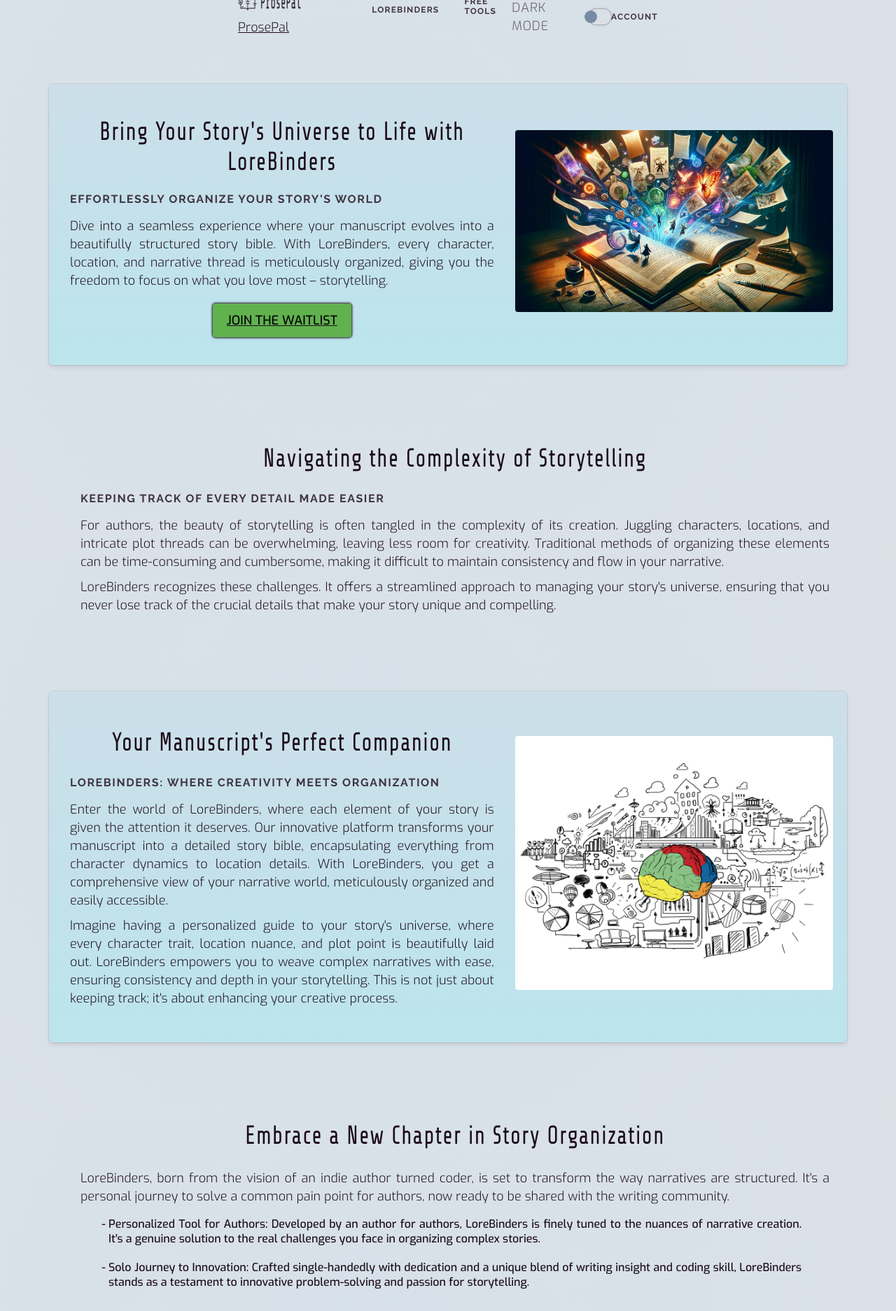
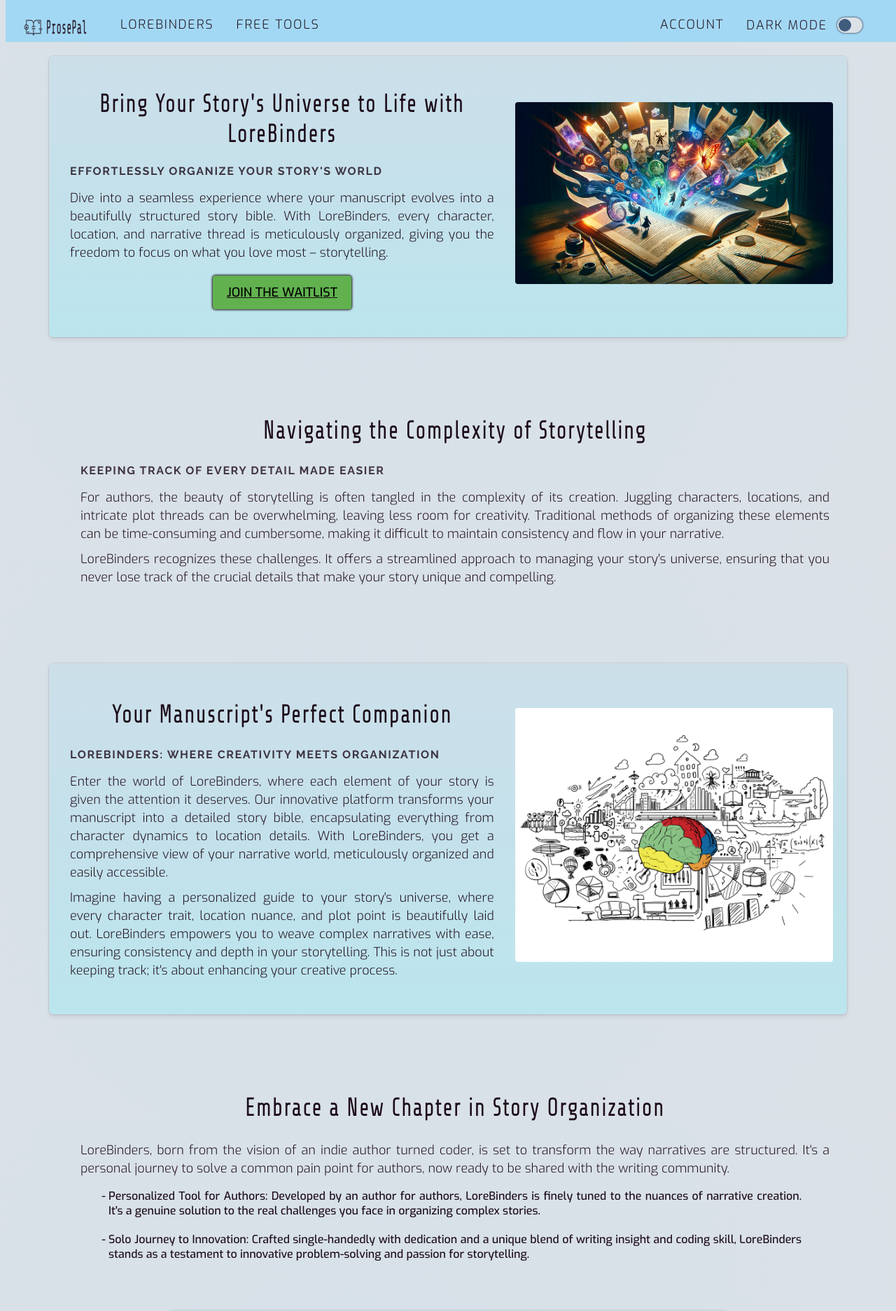
Before and after one commit to ashrobertsdragon/django, a Django app: page / in a window 1280 px wide. Shown: the top 1874 px of the page at 70% size. Run offline with Django 5.2, Linux system fonts and the light colour scheme; the visitor is signed in with stand-in values (Sample User, id 1); some libraries are stand-ins or nearby versions.

Commit message:
updated header

```diff
--- a/src/binders/static/css/style.css
+++ b/src/binders/static/css/style.css
@@ -1,153 +1,3 @@
-/* Body */
-body, button {
-  font-family: 'Exo', sans-serif;
-}
-
-/* Dark Mode and Light Mode */
-body.dark-mode {
-  background: linear-gradient(0deg, #251126, #1c0b19);
-  background-attachment: fixed;
-  color: #DBE1E7;
-}
-body.light-mode {
-  background: radial-gradient(circle at 40% 40%, #d7e1e9, #dbe1e7);
-  background-attachment: fixed;
-  color: #1C0B19;
-}
-
-/* header */
-header {
-  display: flex;
-  justify-content: space-between;
-  align-items: center;
-  height: 32px;
-  max-width: 600px;
-  margin: 0 auto;
-  padding-top: 10px 20px;
-}
-
-.header-left,
-.header-nav,
-.header-right {
-  display: flex;
-  align-items: center;
-}
-
-#logo {
-  height: 32px; /* Smaller logo */
-  width: auto;
-  margin-right: 10px; /* Space after logo */
-}
-
-.header-nav, .header-right, .toggle {
-  font-family: 'Raleway', sans-serif;
-  font-weight: 700;
-  font-size: .75em;
-  text-transform: uppercase;
-  letter-spacing: 0.1em;
-  opacity: .8;
-}
-
-.header-nav ul {
-  list-style: none;
-  padding: 0;
-  margin: 0;
-  display: flex;
-}
-
-.header-nav li {
-  padding: 0 10px;
-}
-
-.dropdown-content {
-  display: none;
-  position: absolute;
-  background-color: #2c2941;
-  min-width: 160px;
-  box-shadow: 0px 8px 16px 0px rgba(0,0,0,0.2);
-  z-index: 1;
-}
-body.dark-mode .dropdown-content {
-  background-color:#1c0b19;
-  color: #DBE1E7;
-}
-
-.dropbtn:focus + .dropdown-content,
-.dropdown-content:hover {
-  display: block;
-}
-
-.header-nav a {
-  padding: 12px 16px;
-  text-decoration: none;
-  display: block;
-  margin-right: 10px;
-}
-.header-nav a:last-child {
-  margin-right: 0;
-}
-
-.dropdown:hover .dropdown-content {
-  display: block;
-}
-
-.account-dropdown {
-  position: relative;
-  margin-left: auto;
-}
-
-
-/* Section */
-section {
-  margin-top: 3rem;
-  margin-bottom: 30px;
-}
-
-/* Footer */
-footer, .copyright {
-  display: block;
-  text-align: center;
-  margin: auto;
-  font-size: .75rem;
-  padding: 15px 0;
-  position: relative;
-  bottom: 0;
-  width: 100%;
-}
-
-footer.light-mode {
-  background-color: #DBE1E7;
-  color: #3F5C7D;
-}
-
-footer.dark-mode {
-  background: linear-gradient(0deg, #1c0b19, #2c2941);
-  color: #DBE1E7;
-}
-
-.footer-nav,
-.copyright,
-.social-media-links {
-  display: flex;
-  gap: 15px;
-  flex-wrap:wrap;
-  justify-content: center;
-
-}
-.footer-nav a,
-.social-media-links a {
-  padding: 5px 10px;
-}
-
-/* Google Material Symbols */
-.material-symbols-outlined {
-  font-variation-settings:
-  'FILL' 0,
-  'wght' 400,
-  'GRAD' 0,
-  'opsz' 24
-}
-
 /* General styling */
 h1 {
   font-family: 'Share Tech', sans-serif;
@@ -188,7 +38,12 @@ a {
 }
 
 a:hover {
-  color: darkgreen;
+  color: #33222e;
+  transform: scale(1, 1.25);
+}
+
+body.dark-mode a:hover {
+  color: #A4A9AD;
 }
 
 ul {
@@ -200,89 +55,22 @@ ul li {
   text-align: justify;
 }
 
-/*  containers */
-.form-container {
-  max-width: 800px;
-  margin: 0 auto;
-  margin-top: 20px;
-  padding: 0 20px;
+body {
+  background: radial-gradient(circle at 40% 40%, #d7e1e9, #dbe1e7);
+  background-attachment: fixed;
+  color: #1C0B19;
 }
 
-.body-container {
-  max-width: 1200px;
-  margin: 0 auto;
-  margin-top: 20px;
-  padding: 0 20px;
+body.dark-mode {
+  background: linear-gradient(0deg, #251126, #1c0b19);
+  background-attachment: fixed;
+  color: #DBE1E7;
 }
 
-/* Toggle Switch */
-#toggle {
-  display: flex;
-  align-items: center;
-  padding: 15px 0;
+body, button {
+  font-family: 'Exo', sans-serif;
 }
-#toggle p {
-  margin: 0;
-  padding-right: 10px;
-}
-.switch {
-  position: relative;
-  display: inline-block;
-  margin: 0;
-  width: 40px;
-  height: 22px;
-  padding-bottom: 0;
-}
-.switch input {
-  opacity: 0;
-  width: 0;
-  height: 0;
-}
-.slider {
-  position: absolute;
-  cursor: pointer;
-  top: 0;
-  left: 4px;
-  right: 0;
-  bottom: 0;
-  -webkit-transition: .4s;
-  transition: .4s;
-  border-radius: 34px;
-}
-.slider:before {
-  position: absolute;
-  content: "";
-  height: 18px;
-  width: 18px;
-  left: -6px;
-  bottom: 2px;
-  border-radius: 50%;
-  -webkit-transition: .4s;
-  transition: .4s;
-}
-input:checked + .slider {
-  background-color: #3F5C7D;
-  box-shadow: inset 0 0 3px #DBE1E7;;
-}
-input:checked + .slider:before {
-  background-color: #DBE1E7;
-  -webkit-transform: translateX(26px);
-  -ms-transform: translateX(26px);
-  transform: translateX(26px);
-}
-input:not(:checked) + .slider {
-  background-color: #DBE1E7;
-  box-shadow: 0 0 3px #1C0B19;
-}
-input:not(:checked) + .slider:before {
-  background-color: #3F5C7D;
-}
-.slider.round {
-  border-radius: 34px;
-}
-.slider.round:before {
-  border-radius: 50%;
-}
+
 
 /* Form elements */
 select {
@@ -327,6 +115,40 @@ select {
   box-shadow: 0 0 3px rgba(63, 92, 125, 1);
 }
 
+/*  containers */
+.form-container {
+  max-width: 800px;
+  margin: 0 auto;
+  margin-top: 60px;
+  padding: 0 20px;
+}
+
+.body-container {
+  max-width: 1200px;
+  margin: 0 auto;
+  margin-top: 60px;
+  padding: 0 20px;
+}
+
+/* Show/hide */
+.hidden {
+  display: none; /* Hides a container */
+}
+
+.shown {
+  display: block; /* Displays a container */
+}
+
+/* Google Material Symbols */
+.material-symbols-outlined {
+  font-variation-settings:
+  'FILL' 0,
+  'wght' 400,
+  'GRAD' 0,
+  'opsz' 24
+}
+
+
 /* Required flag */
 .required {
   color: #ff0000;
@@ -341,14 +163,262 @@ body.dark-mode .required {
   font-size: 1.1em;
 }
 
-/* Show/hide */
-.hidden {
-  display: none; /* Hides a container */
+/* Navigation * /
+
+  /* Header */
+
+    /* Global header styles */
+header {
+  width: 100vw;
+  height: 60px;
+  position: fixed;
+  top: 0;
+  margin-left: calc(-50vw + 50%);
+  box-sizing: border-box;
+  padding: 0;
+  align-items: center;
+  background-color: #A3D8F4;
+  font-family: 'Exo', sans-serif;
+  font-weight: 300;
+  text-transform: uppercase;
+  letter-spacing: 0.1em;
+  font-size: 1.125rem;
+  text-align: center;
+  z-index: 10
 }
 
-.shown {
-  display: block; /* Displays a container */
+body.dark-mode header {
+  background-color: #251126; /* Dark mode header background */
 }
+
+p.toggle-label {
+  font-family: 'Exo', sans-serif;
+  font-weight: 300;
+  text-transform: uppercase;
+  letter-spacing: 0.1em;
+  font-size: 1.125rem;
+  text-align: center;
+}
+
+ul.header-menu {
+  padding-inline-start: 10px;
+  margin-top: -20px;
+}
+ul.header-menu,
+ul.dropdown-content
+ul.nested {
+  list-style-type: none;
+  margin-top: 5px;
+}
+
+.dropdown {
+  position: relative;
+}
+
+.dropdown-content {
+  display: none;
+  position: absolute;
+  background-color: #A3D8F4;
+  margin-top: 5px;
+  padding: 10px 5px 10px 5px;
+  transition: background-color 0.3s;
+  z-index: 1;
+  border-radius: 4px;
+  box-shadow: inset 0 0 0.5px 1px rgba(219, 225, 231, 0.1),
+              0 0 0 1px rgba(44, 11, 25, 0.075),
+              0 0.3px 0.4px rgba(44, 11, 25, 0.02),
+              0 0.9px 1.5px rgba(44, 11, 25, 0.045),
+              0 3.5px 6px rgba(44, 11, 25, 0.09) !important;
+}
+
+body.dark-mode .dropdown-content {
+  background-color: #251126;
+  box-shadow: inset 0 0 5px #DBE1E7; /* White shadow */
+}
+
+.dropdown:hover .dropdown-content {
+  display: block;
+}
+
+ul li.dropdown-item,
+ul li.credits {
+  padding: 5px 2px;
+  width: calc(100% - 10px);
+}
+
+ul li.header-list,
+ul li.dropdown-item,
+ul li.credits {
+  float: left;
+  margin-bottom: 0;
+  border-radius: 4px;
+}
+
+ul li.header-list a,
+ul li.header-right a,
+ul li.credits {
+  display: block;
+  border-radius: 4px;
+  text-align: center;
+  text-decoration: none;
+  padding: 5px 16px;
+  white-space: nowrap;
+}
+
+ul li.header-list:hover,
+ul li.dropdown-item:hover {
+  background-color: #3F5C7D; /* Light mode tab hover background */
+}
+
+body.dark-mode ul li.header-list:hover,
+body.dark-mode ul li.dropdown-item:hover {
+  background-color: #4F4C6F; /* Dark mode tab hover background */
+}
+ul li.dropdown-item:hover,
+ul.li.dropdown-item:hover ul.li.dropdown-item,
+ul.li.credits:hover,
+ul.li.credits:hover ul.li.credits {
+  width: 100%;
+}
+
+ul li.header-right {
+  float: right;
+  display: flex;
+  justify-content: space-between;
+}
+
+ul li.header-right .toggle {
+  order: 1;
+}
+
+.dropdown-content a:hover {
+  background-color: #3F5C7D;
+}
+
+body.dark-mode .dropdown-content a:hover {
+  background-color: #4F4C6F;
+}
+
+#logo {
+  height: 32px;
+  width: auto;
+  margin-right: 10px;
+}
+
+    /* Toggle Switch */
+#toggle {
+  display: flex;
+  align-items: center;
+  padding: 5px 16px;
+}
+
+#toggle p {
+  margin: 0;
+  padding-right: 10px;
+}
+
+.switch {
+  position: relative;
+  display: inline-block;
+  margin: 0;
+  width: 40px;
+  height: 22px;
+  padding-bottom: 0;
+}
+.switch input {
+  opacity: 0;
+  width: 0;
+  height: 0;
+}
+.slider {
+  position: absolute;
+  cursor: pointer;
+  top: 0;
+  left: 4px;
+  right: 0;
+  bottom: 0;
+  -webkit-transition: .4s;
+  transition: .4s;
+  border-radius: 34px;
+}
+.slider:before {
+  position: absolute;
+  content: "";
+  height: 18px;
+  width: 18px;
+  left: 2px;
+  bottom: 2px;
+  border-radius: 50%;
+  -webkit-transition: .4s;
+  transition: .4s;
+}
+
+input:checked + .slider {
+  background-color: #3F5C7D;
+  box-shadow: inset 0 0 3px #DBE1E7;;
+}
+input:checked + .slider:before {
+  background-color: #DBE1E7;
+  -webkit-transform: translateX(13px);
+  -ms-transform: translateX(13px);
+  transform: translateX(13px);
+}
+input:not(:checked) + .slider {
+  background-color: #DBE1E7;
+  box-shadow: 0 0 3px #1C0B19;
+}
+input:not(:checked) + .slider:before {
+  background-color: #3F5C7D;
+}
+.slider.round {
+  border-radius: 34px;
+}
+.slider.round:before {
+  border-radius: 50%;
+}
+
+  /* Section */
+section {
+  margin-top: 3rem;
+  margin-bottom: 30px;
+}
+
+  /* Footer */
+footer, .copyright {
+  display: block;
+  text-align: center;
+  margin: auto;
+  font-size: .75rem;
+  padding: 15px 0;
+  position: relative;
+  bottom: 0;
+  width: 100%;
+}
+
+footer.light-mode {
+  background-color: #DBE1E7;
+  color: #3F5C7D;
+}
+
+footer.dark-mode {
+  background: linear-gradient(0deg, #1c0b19, #2c2941);
+  color: #DBE1E7;
+}
+
+.footer-nav,
+.copyright,
+.social-media-links {
+  display: flex;
+  gap: 15px;
+  flex-wrap:wrap;
+  justify-content: center;
+
+}
+.footer-nav a,
+.social-media-links a {
+  padding: 5px 10px;
+}
+
 
 /* Responsive changes */
 @media screen and (max-width: 768px) {
@@ -356,10 +426,6 @@ body.dark-mode .required {
   /* General styling */
   html, body {
     max-width: 95%;
-  }
-  .header-nav,
-  .header-right {
-    display: none; /* Adjust based on your responsive design needs */
   }
 
   /* Header */
@@ -375,7 +441,6 @@ body.dark-mode .required {
     width: 48px;
   }
 
-  /* Dark mode */
   #toggle {
     order: 1;
     padding: 0;
@@ -409,6 +474,10 @@ body.dark-mode .required {
     transform: translateX(24px);
   }
 
+  ul li.header-list {
+    float: none;
+  }
+
   /* Buttons */
   input[type="submit"],
   button {
--- a/src/binders/templates/header.html
+++ b/src/binders/templates/header.html
@@ -1,49 +1,45 @@
 {% load static %}
 <header>
-  <div class="header-left">
-    <p><a class=header-link" href="https://prosepal.io/" title="homepage">
+  <nav class="header-nav">
+    <ul class="header-menu">
+      <li class="header-list"><a href="{% url 'index' %}" title="homepage">
         <img src="{% static 'images/logo.png' %}" alt="ProsePal logo" id="logo">
-      ProsePal
-    </a></p>
-  </div>
-  <nav class="header-nav">
-    <ul>
+      </a></li>
       {% if user.is_authenticated %}
-        <li><a class="header-link" href="{% url 'lorebinder' %}">LoreBinders</a></li>
+        <li class="header-list"><a href="{% url 'lorebinder' %}">LoreBinders</a></li>
       {% else %}
-        <li><a class="header-link" href="{% url 'index' %}">LoreBinders</a></li>
+          <li class="header-list"><a href="{% url 'index' %}">LoreBinders</a></li>
       {% endif %}
-      <li class="dropdown">
-        Free Tools
-        <div class="dropdown-content">
-          <a class="header-link" href="{% url 'finetune' %}">GPT 3.5 Finetuner</a>
-          <a class="header-link" href="{% url 'convert_ebook' %}">Convert-ebook</a>
-          <a class="header-link" href="{% url 'finetune_instructions' %}">Instructions</a>
-        </div>
+      <li class="dropdown header-list"><a href="#">Free Tools</a>
+        <ul class="dropdown-content">
+          <li class="dropdown-item free"><a href="{% url 'finetune' %}">GPT 3.5 Finetuner</a></li>
+          <ul class="nested">
+            <li class="dropdown-item sub"><a href="{% url 'finetune_instructions' %}">Instructions</a></li>
+          </ul>
+          <li class="dropdown-item free"><a href="{% url 'convert_ebook' %}">Convert-ebook</a></li>
+        </ul>
       </li>
-    </ul>
-    <div class="toggle" id="toggle">
+      <li class="header-right"><div class="toggle" id="toggle">
         <p id="toggleLabel">Dark mode</p>
         <label class="switch">
           <input type="checkbox" id="darkModeToggle" aria-label="Enable dark mode">
           <span class="slider round"></span>
         </label>
-    </div>
-  </nav>
-  <div class="header-right">
+      </div></li>
         {% if user.is_authenticated %}
-      <div class="account-dropdown">
-        Account
-        <div class="dropdown-content">
-          <a class="header-link" href="{% url 'account' %}#profile">Profile</a>
-          <a class="header-link" href="{% url 'account' %}#buy_credits">Buy Credits</a>
-          <a class="header-link" href="{% url 'account' %}#loreprosebinders">Past Purchases</a>
-          <a class="header-link" href="#">Credits: {{ user.credits_available }}</a>
-          <a class="header-link" href="{% url 'logout' %}">Logout</a>
-        </div>
-      </div>
+        <li class="dropdown header-right"><a href="#">Account</a>
+          <ul class="dropdown-content">
+            <li class="dropdown-item account"><a href="{% url 'account' %}#profile">Profile</a></li>
+            <li class="dropdown-item account"><a href="{% url 'account' %}#buy_credits">Buy Credits</a></li>
+            <li class="dropdown-item account"><a href="{% url 'account' %}#loreprosebinders">Past Purchases</a></li>
+            <li class="dropdown-item account credits">Credits: {{ user.credits_available }}</li>
+            <li class="dropdown-item account"><a href="{% url 'logout' %}">Logout</a></li>
+          </ul>
+        </li>
         {% else %}
-      <a class="header-link" href="{% url 'signup' %}">Sign Up</a>
+        <li class="header-list header-right"><a href="{% url 'signup' %}">Sign Up</a></li>
         {% endif %}
       </div>
+    </ul>
+  </nav>
 </header>
```
Lines whose indentation alone changed are shown as unchanged.
